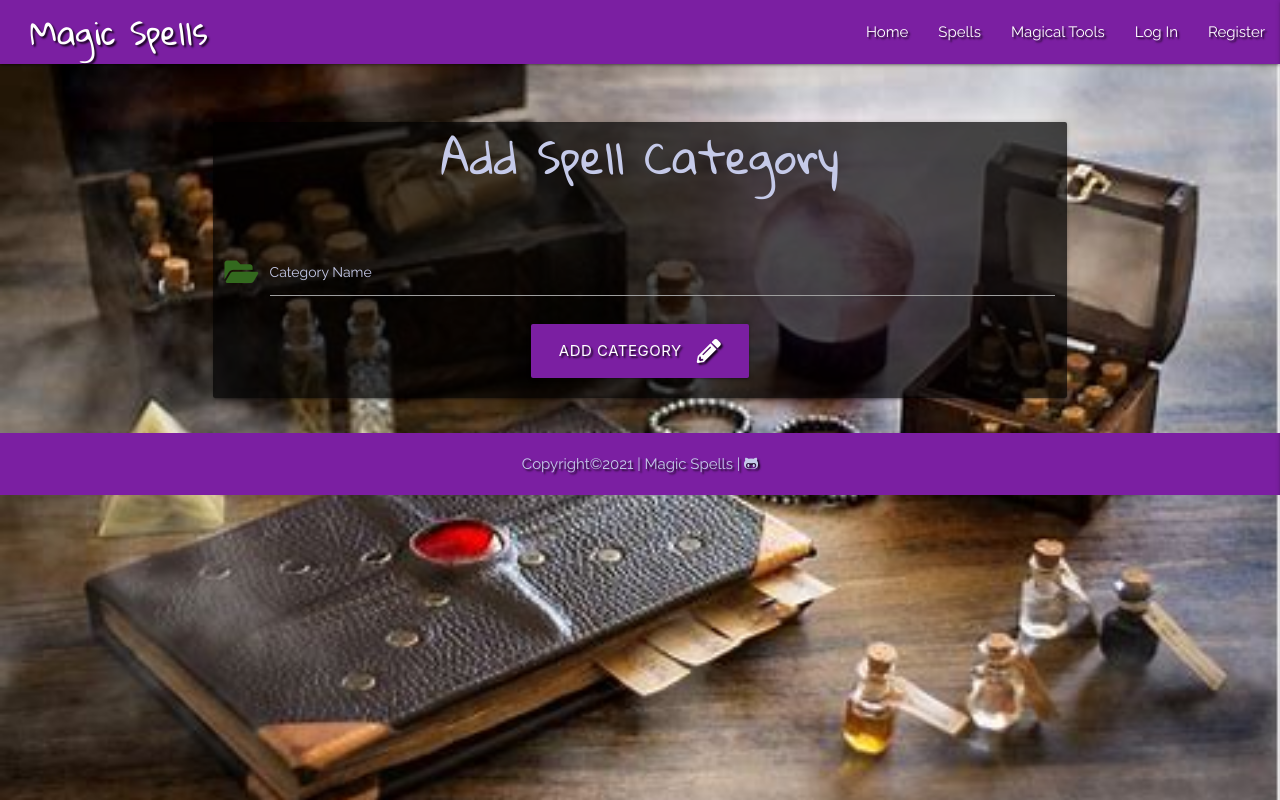
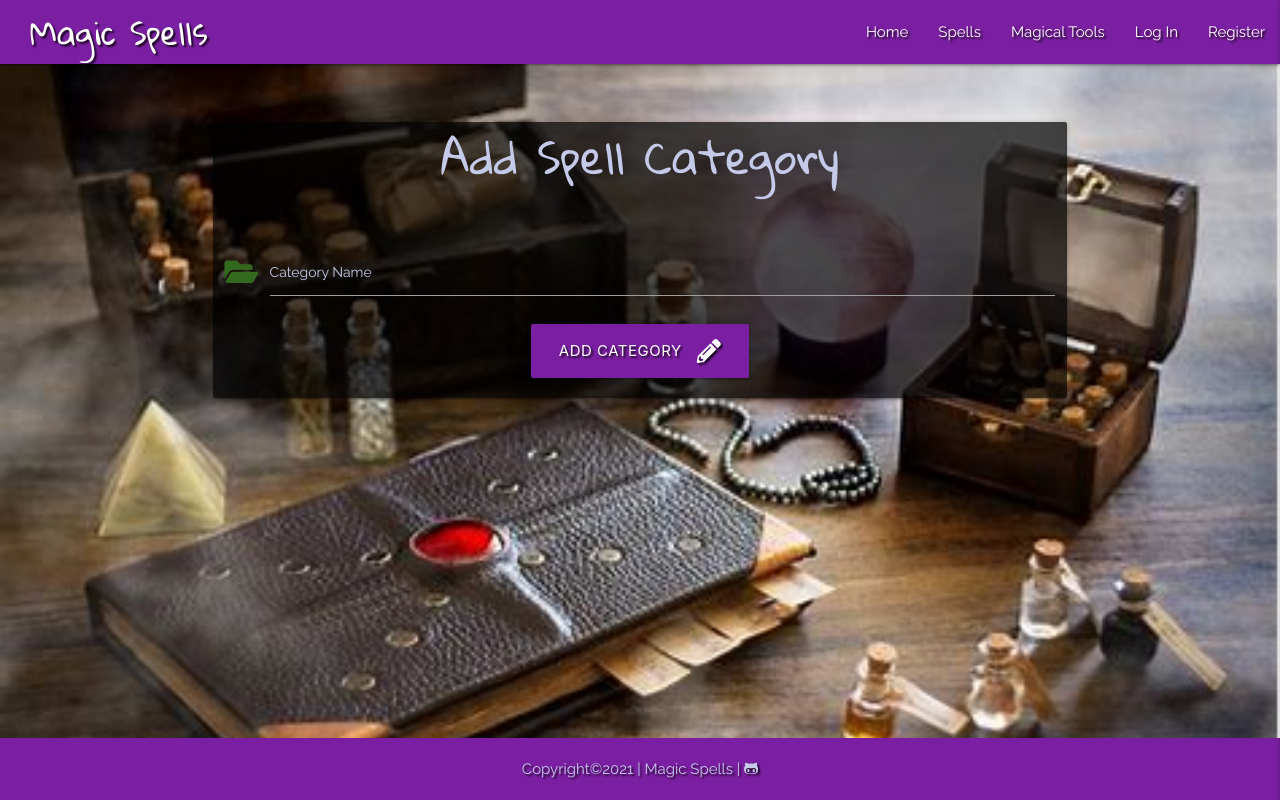
Before and after one commit to Code-Institute-Submissions/Sandra-Be-magic-spells, a Flask app: page /add_category in a window 1280 px wide. Run offline with Flask 2, Linux system fonts and the light colour scheme; some libraries are stand-ins or nearby versions.

Commit message:
Positioned footer on bottom of page

```diff
--- a/static/css/style.css
+++ b/static/css/style.css
@@ -183,6 +183,16 @@ img .responsive-img {
 
 /* Footer */
 
+body {
+	display: flex;
+	min-height: 100vh;
+	flex-direction: column;
+}
+
+main {
+	flex: 1 0 auto;
+}
+
 .page-footer {
     padding-bottom: 20px;
 }
```
Also changed, not shown: templates/base.html (line endings or trailing spaces).
